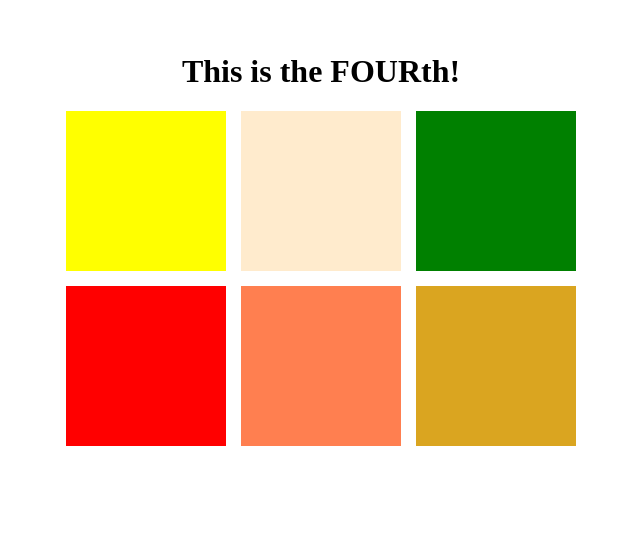
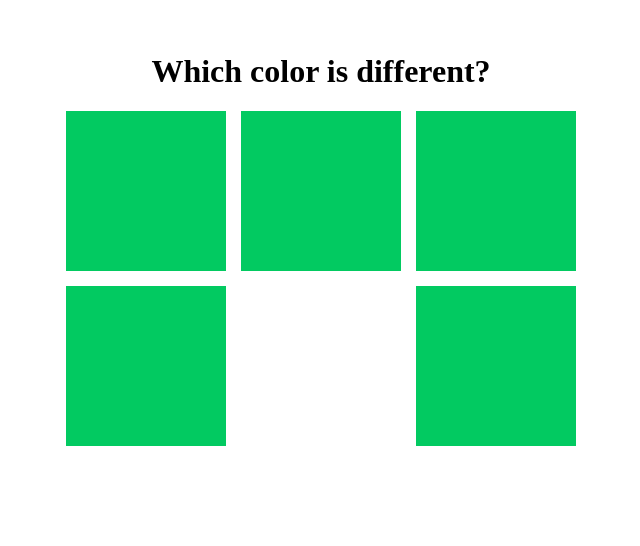
Before and after one commit to BeneMee/Interaction-of-Color-Game, a plain HTML site: page index.html in a window 1280 px wide. Shown: the part 107-653 px from the top of the page, without its empty margins (319-959 px from the left). Drawn offline with Linux system fonts and the light colour scheme.

Commit message:
Add files via upload

```diff
--- a/index.js
+++ b/index.js
@@ -8,26 +8,46 @@ let itemEl6 = document.getElementById("item6");
 
 
 const questions = [
-    "Which color is the darkest?",
-    "This is a second question",
-    "This is the third?",
-    "This is the FOURth!"
+    "Which color is different?",
+    //"This is a second question",
+    //"This is the third?",
+    //"This is the FOURth!"
 ];
-// ein array in dem alle Fragen des spiels enthalten sind
 
-window.onload = function () { //jedes mal wenn die seite geladen wirdsoll eine zufällige frage aus dem Array gepickt werden -> das soll die function() machen
+window.onload = function () {
     setRandomQuestion();
     };
 
 
-    function setRandomQuestion() {
-    //hier definieren wir setRandomQuestion()
+function setRandomQuestion() {
+
     const randomIndex = Math.floor(Math.random() * questions.length);
-    // wir generieren ein zufälligen Array index und speichern es in randomIndex
-
     const randomQuestion = questions[randomIndex];
-    // in randomQuestion speichern wir das array item mit zufälligem Index
 
     questionEL.innerText = randomQuestion;
-    //hier verwenden wir .innerText auf das questionEl und setzen es randomQuestion (dem zufälligen Array Item gleich)
+
+    if (questionEL.innerText === "Which color is different?") {
+        function getRandomColor () {
+            let letters = "0123456789ABCDEF";
+            let color = "#";
+                for (let i = 0; i < 6; i++) {
+                  color += letters[Math.floor(Math.random() * 16)];
+                }
+                return color;
+        }
+
+        let elements = [itemEl1, itemEl2, itemEl3, itemEl4, itemEl5, itemEl6];
+        elements.sort(function() { return 0.5 - Math.random() });
+        let selectedElements = elements.slice(0, 5);
+        let randomColor = getRandomColor();
+
+        selectedElements.forEach(function(element) {
+            if (randomColor) {
+                element.style.backgroundColor = randomColor;
+            }
+        });
+
+
     }
+
+}
--- a/style.css
+++ b/style.css
@@ -33,29 +33,36 @@ body {
 
 .item1 {
     padding: 4px;
-    background-color: yellow;
+    background-color: initial;
+    cursor: pointer;
+
 }
 
 .item2 {
     padding: 4px;
-    background-color: blanchedalmond;
+    background-color: initial;
+    cursor: pointer;
 }
 
 .item3 {
     padding: 4px;
-    background-color: green;
+    background-color: initial;
+    cursor: pointer;
 }
 
 .item4 {
     padding: 4px;
-    background-color: red;
+    background-color: initial;
+    cursor: pointer;
 }
 
 .item5 {
-    background-color: coral;
+    background-color: initial;
+    cursor: pointer;
 }
 
 .item6 {
     padding: 4px;
-    background-color: goldenrod;
+    background-color: initial;
+    cursor: pointer;
 }
```
